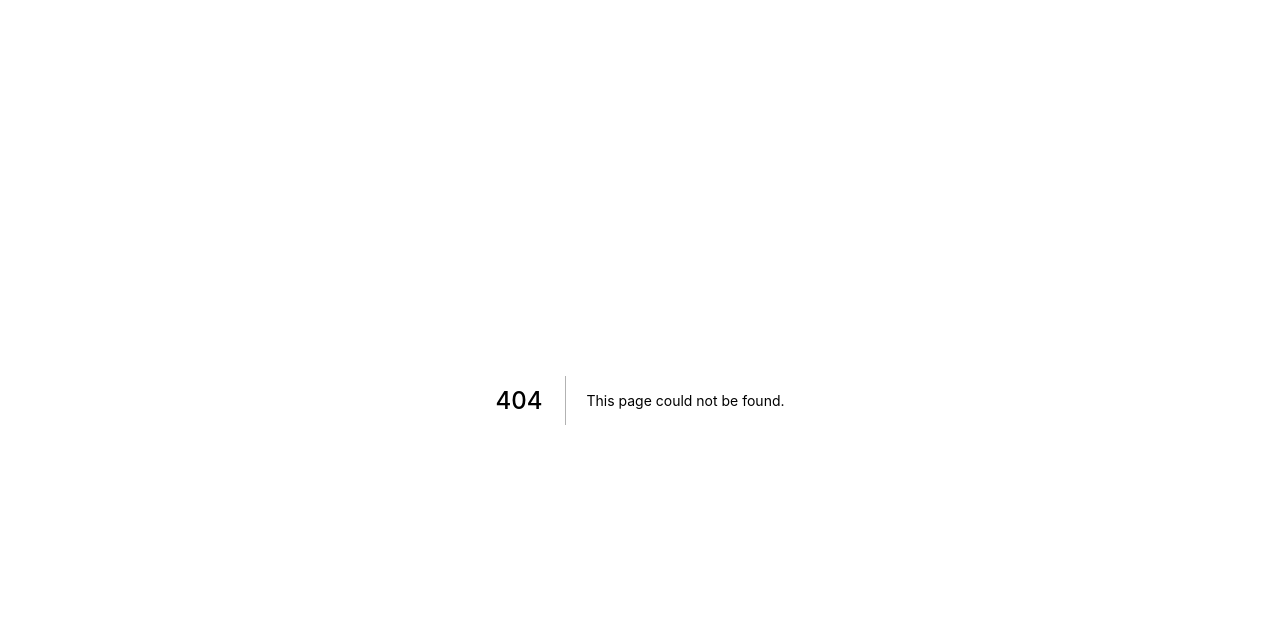
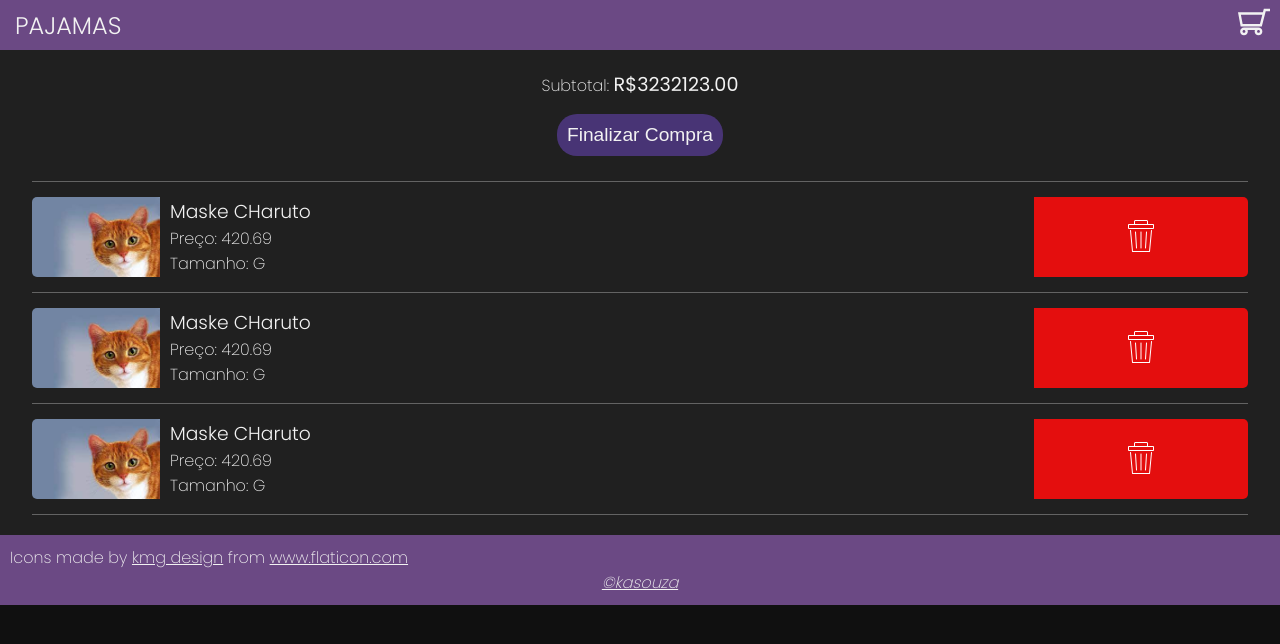
Before and after one commit to kasouza/pajamas, a Next.js app: page /cart in a window 1280 px wide. Before the commit this address had no page. Shown: the top 644 px of the page. Built offline with nearby package versions, Linux system fonts and the light colour scheme.

Commit message:
A bit better style for cart and put it in a separate page;

```diff
--- a/components/Footer.js
+++ b/components/Footer.js
@@ -5,6 +5,7 @@ import Link from 'next/link'
 export default function Footer() {
     return (
         <footer className={styles.footer}>
+            <div>Icons made by <a href="https://www.flaticon.com/authors/kmg-design" title="kmg design">kmg design</a> from <a href="https://www.flaticon.com/" title="Flaticon">www.flaticon.com</a></div>
             <address>
                 <Link href="https://github.com/kasouza">
                     <a>&copy;kasouza</a>
--- a/components/Nav.js
+++ b/components/Nav.js
@@ -1,8 +1,7 @@
-import Cart from './cart/Cart'
-
 import styles from '../styles/Nav.module.css'
 
 import Link from 'next/link'
+import Image from 'next/image'
 
 export default function Nav() {
   return (
@@ -13,7 +12,17 @@ export default function Nav() {
         </a>
       </Link>
 
-      <Cart />
+      <Link href="/cart">
+        <a>
+          <Image
+            className={styles.cartIcon}
+            width={32}
+            height={32}
+            src="/images/shopping-cart.svg"
+            alt="Carrinho de Compras"
+          />
+        </a>
+      </Link>
     </nav>
   )
 }
--- a/components/cart/CartItem.js
+++ b/components/cart/CartItem.js
@@ -15,7 +15,7 @@ export default function CartItem({ id, title, price, size, quantity }) {
             </div>
 
             <button>
-                X
+                <img className={styles.trash} src="/images/trash.png" />
             </button>
         </li>
     )
--- /dev/null
+++ b/pages/cart.js
@@ -0,0 +1,61 @@
+import CartItem from "../components/cart/CartItem"
+import Footer from "../components/Footer"
+import Nav from "../components/Nav"
+
+import styles from "../styles/Cart.module.css"
+
+export default function Cart() {
+    return (
+        <div className={styles.container}>
+            <header className={styles.header}>
+                <Nav />
+            </header>
+
+            <section className={styles.checkoutContainer}>
+                <p className={styles.subtotal}>Subtotal: <span>R$3232123.00</span></p>
+
+                <button className={styles.checkout}>
+                    Finalizar Compra
+                </button>
+            </section>
+
+            <section>
+                <ul className={styles.cart}>
+                    <div className={styles.divider} />
+
+                    <CartItem
+                        id="maske_charuto"
+                        title="Maske CHaruto"
+                        price={420.69}
+                        size="G"
+                        quantity={1}
+                    />
+
+                    <div className={styles.divider} />
+
+                    <CartItem
+                        id="maske_charuto"
+                        title="Maske CHaruto"
+                        price={420.69}
+                        size="G"
+                        quantity={1}
+                    />
+
+                    <div className={styles.divider} />
+
+                    <CartItem
+                        id="maske_charuto"
+                        title="Maske CHaruto"
+                        price={420.69}
+                        size="G"
+                        quantity={1}
+                    />
+                    <div className={styles.divider} />
+
+                </ul>
+            </section>
+
+            <Footer />
+        </div>
+    )
+}
--- a/styles/Cart.module.css
+++ b/styles/Cart.module.css
@@ -6,23 +6,8 @@
     width: 32px;
 }
 
-.cartContainer {
-    display: none;
-
-    position: absolute;
-    top: 0;
-    left: 0;
-
-    width: 100vw;
-    height: 100vh;
-
-    background-color: var(--bg-color);
-
-    z-index: 20;
-}
-
-.show {
-    display: block;
+.container {
+    background-color: var(--dark-color);
 }
 
 .header {
@@ -64,10 +49,26 @@
     width: 95vw;
 }
 
+.checkoutContainer {
+    display: flex;
+    flex-direction: column;
+    align-items: center;
+}
+
+.subtotal {
+    margin: 20px 0 0 0;
+}
+
+.subtotal span {
+    font-size: 1.2rem;
+    font-weight: 400;
+}
+
 .checkout {
+    position: sticky;
     display: block;
 
-    margin: 0 auto;
+    margin: 15px auto 5px auto;
     padding: 10px;
 
     border: none;
@@ -78,3 +79,23 @@
 
     font-size: 1.2rem;
 }
+
+.summary {
+    margin: 0 auto;
+    padding: 10px;
+
+    width: 95vw;
+    background-color: var(--dark-color);
+}
+
+.summary h2 {
+    margin: 0 0 20px 0;
+}
+
+.divider {
+    margin: 10px 0;
+    width: 100%;
+    background: rgba(255, 255, 255, 0.3);
+    height: 1px;
+    border: 1px;
+}
--- a/styles/CartItem.module.css
+++ b/styles/CartItem.module.css
@@ -12,6 +12,16 @@
     overflow: hidden;
 }
 
+.cartItem button {
+    background: rgb(228, 14, 14);
+}
+
+.trash {
+    width: 32px;
+    height: 32px;
+    filter: invert(100%);
+}
+
 .title {
     margin: 0;
 }
--- a/styles/Footer.module.css
+++ b/styles/Footer.module.css
@@ -4,9 +4,14 @@
     align-items: end;
 
     width: 100%;
-    height: 50px;
+    min-height: 50px;
 
     background-color: var(--primary-color);
+}
+
+.footer a {
+    color: inherit;
+    text-decoration: underline;
 }
 
 .footer address {
```
Also changed, not shown: components/cart/Cart.js (deleted, +0 -78 lines), public/images/trash.png (added).
